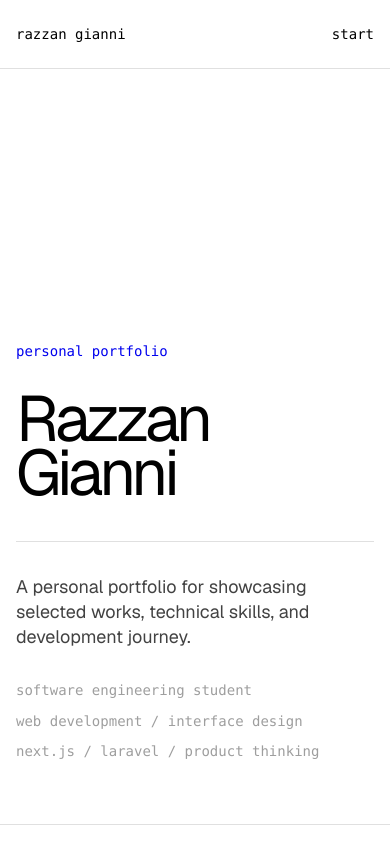
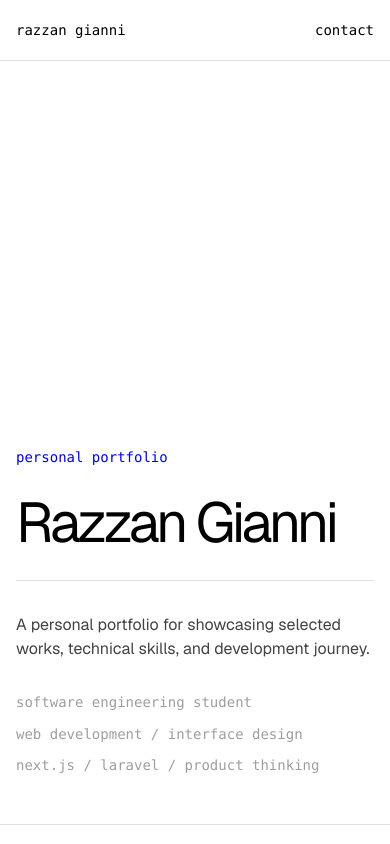
Before and after one commit to YuZann81/razzan-portofolio, a Next.js app: page / in a window 390 px wide. Shown: the top 844 px of the page. Built offline with nearby package versions, Linux system fonts and the light colour scheme.

Commit message:
style: polish responsive layout

```diff
--- a/src/app/globals.css
+++ b/src/app/globals.css
@@ -41,3 +41,14 @@ textarea {
   background: var(--accent);
   color: #ffffff;
 }
+
+img,
+svg,
+video,
+canvas {
+  max-width: 100%;
+}
+
+section {
+  overflow-x: clip;
+}
--- a/src/components/Hero.tsx
+++ b/src/components/Hero.tsx
@@ -1,18 +1,18 @@
 export default function Hero() {
   return (
-    <section id="hero" className="mx-auto grid min-h-[calc(100vh-89px)] max-w-[1200px] items-end px-4 py-16 md:px-10 md:py-24">
+    <section id="hero" className="mx-auto grid min-h-[calc(100vh-81px)] max-w-[1200px] items-end px-4 py-12 md:px-10 md:py-24">
       <div className="grid gap-8 md:grid-cols-12">
         <div className="md:col-span-3">
           <p className="font-mono text-sm leading-[1.3] text-[var(--accent)]">personal portfolio</p>
         </div>
 
         <div className="md:col-span-9">
-          <h1 className="max-w-5xl text-[64px] font-normal leading-[0.85] tracking-[-0.06em] text-[var(--foreground)] sm:text-[96px] md:text-[128px] lg:text-[164px]">Razzan Gianni</h1>
+          <h1 className="max-w-5xl text-[56px] font-normal leading-[0.9] tracking-[-0.06em] text-[var(--foreground)] sm:text-[80px] md:text-[112px] lg:text-[164px]">Razzan Gianni</h1>
 
-          <div className="mt-10 grid gap-8 border-t border-[var(--border)] pt-8 md:grid-cols-9">
-            <p className="text-[18px] leading-[1.4] text-[var(--muted)] md:col-span-5 md:text-[22px]">A personal portfolio for showcasing selected works, technical skills, and development journey.</p>
+          <div className="mt-8 grid gap-8 border-t border-[var(--border)] pt-8 md:mt-10 md:grid-cols-9">
+            <p className="text-[16px] leading-[1.5] text-[var(--muted)] md:col-span-5 md:text-[22px]">A personal portfolio for showcasing selected works, technical skills, and development journey.</p>
 
-            <div className="space-y-3 font-mono text-sm leading-[1.3] text-[var(--placeholder)] md:col-span-4">
+            <div className="space-y-3 font-mono text-sm leading-[1.4] text-[var(--placeholder)] md:col-span-4">
               <p>software engineering student</p>
               <p>web development / interface design</p>
               <p>next.js / laravel / product thinking</p>
--- a/src/components/Navbar.tsx
+++ b/src/components/Navbar.tsx
@@ -9,12 +9,12 @@ const navItems = [
 export default function Navbar() {
   return (
     <header className="sticky top-0 z-50 border-b border-[var(--border)] bg-white">
-      <nav className="mx-auto flex max-w-[1200px] items-center justify-between px-4 py-6 md:px-10">
+      <nav className="mx-auto flex max-w-[1200px] items-center justify-between px-4 py-5 md:px-10 md:py-6">
         <a href="#hero" className="font-mono text-sm text-[var(--foreground)] transition-colors hover:text-[var(--accent)]">
           razzan gianni
         </a>
 
-        <div className="hidden items-center gap-2 md:flex">
+        <div className="hidden items-center gap-2 lg:flex">
           {navItems.map((item) => (
             <a key={item.href} href={item.href} className="px-4 py-3 font-mono text-sm lowercase text-[var(--placeholder)] transition-colors hover:text-[var(--accent)]">
               {item.label}
@@ -23,7 +23,7 @@ export default function Navbar() {
         </div>
 
         <a href="#contact" className="font-mono text-sm text-[var(--accent)] transition-colors hover:text-[var(--accent-secondary)]">
-          start
+          contact
         </a>
       </nav>
     </header>
```
